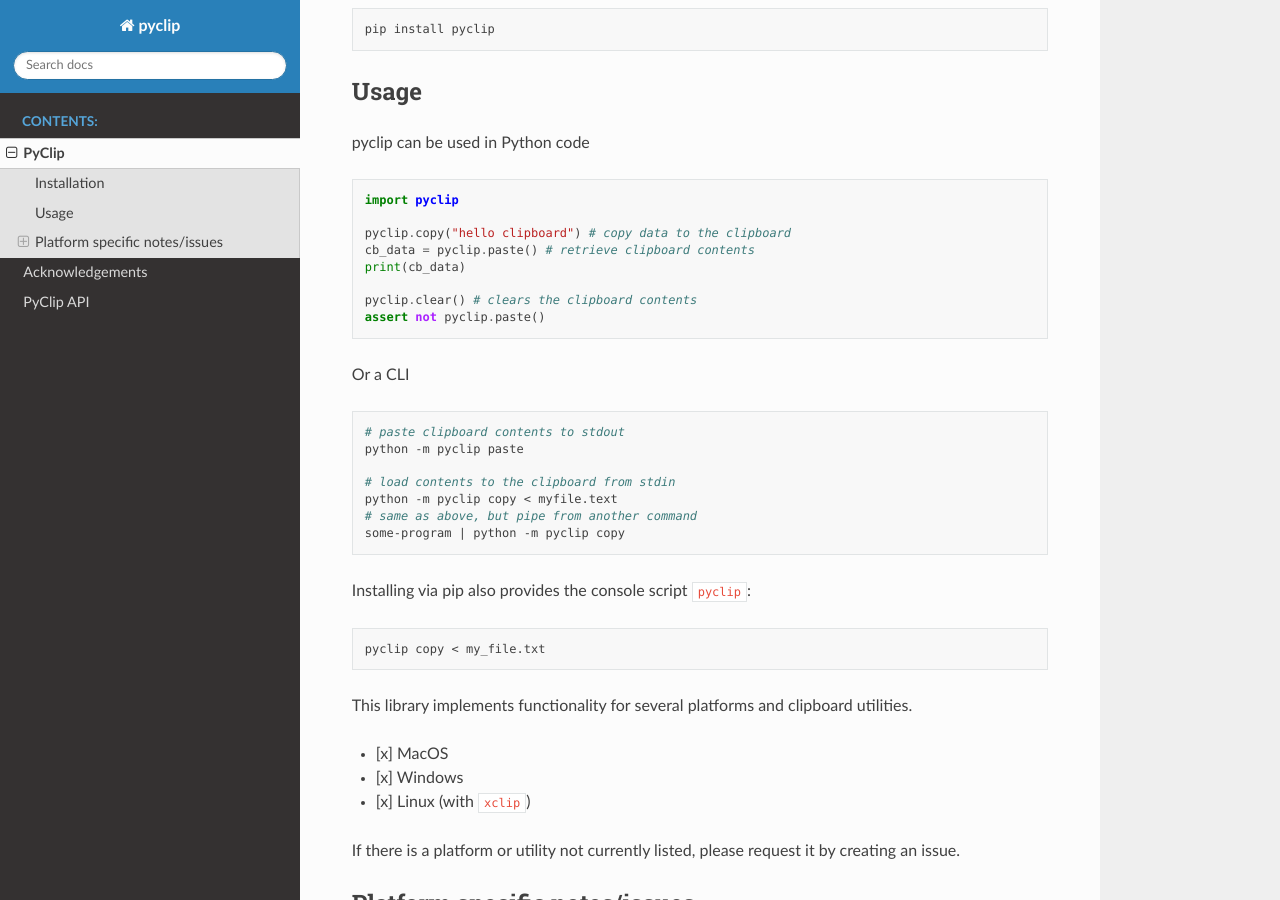
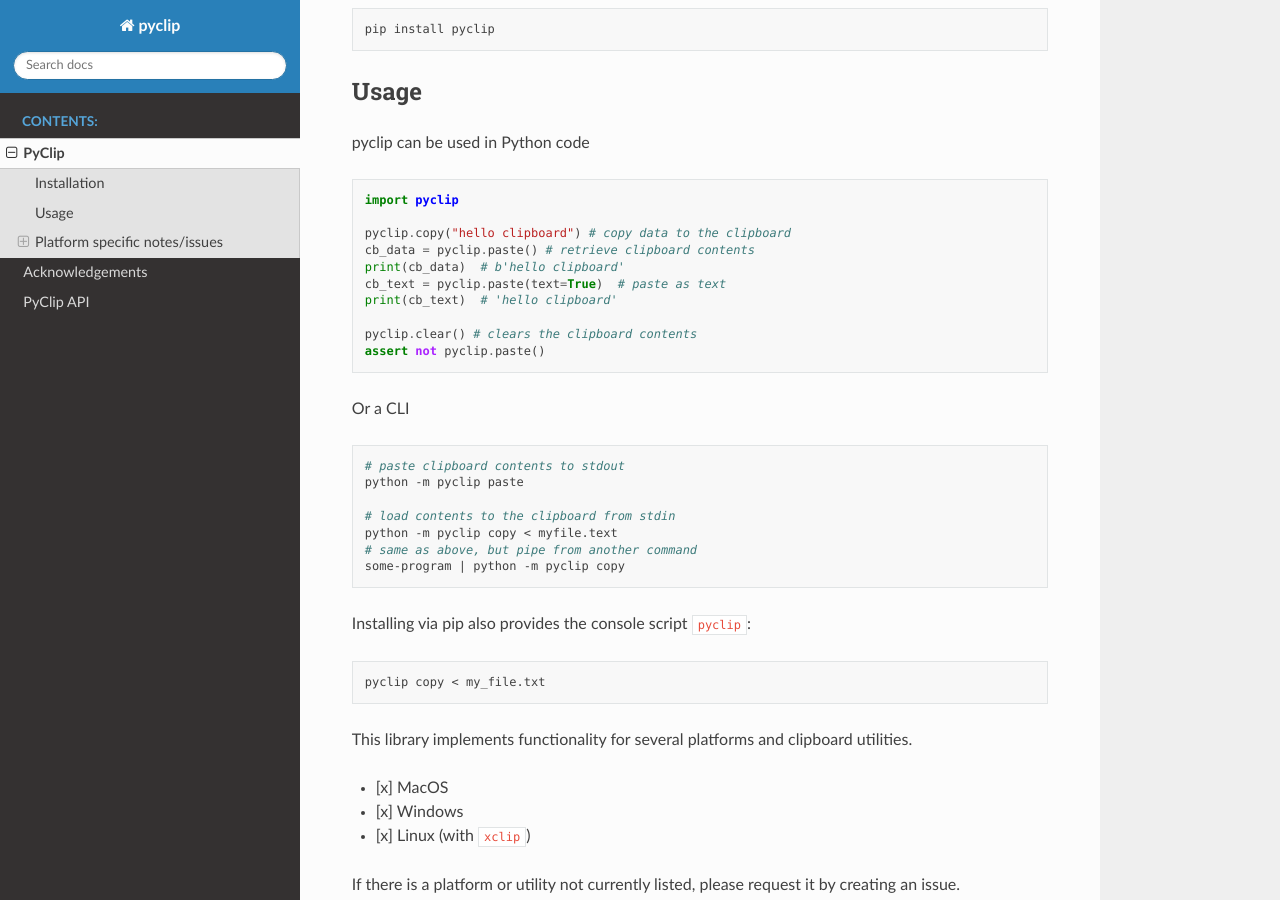
Before and after one commit to spyoungtech/pyclip, a Sphinx documentation site: the page built from docs/README.md, in a window 1280 px wide and 900 px high, scrolled down 448 px. Built offline with Sphinx 7.4.7 and the Read the Docs theme 2.0.0, drawn with Linux system fonts in a browser that asks for light colours.

Commit message:
update readme with text instructions

```diff
--- a/docs/README.md
+++ b/docs/README.md
@@ -25,7 +25,9 @@ import pyclip
 
 pyclip.copy("hello clipboard") # copy data to the clipboard
 cb_data = pyclip.paste() # retrieve clipboard contents
-print(cb_data)
+print(cb_data)  # b'hello clipboard'
+cb_text = pyclip.paste(text=True)  # paste as text
+print(cb_text)  # 'hello clipboard'
 
 pyclip.clear() # clears the clipboard contents
 assert not pyclip.paste()
```
